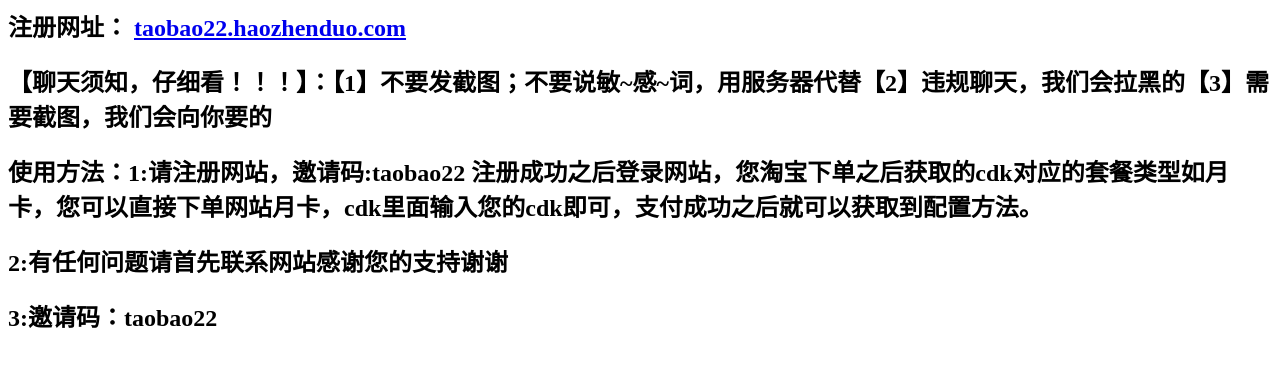
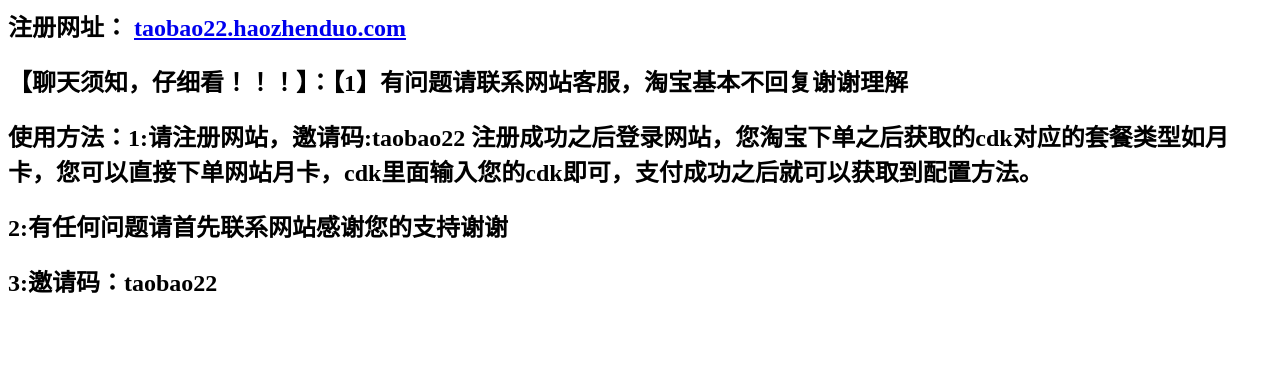
Before and after one commit to taobao22/taobao22.github.io, a plain HTML site: page index.html in a window 1280 px wide. Drawn offline with Linux system fonts and the light colour scheme.

Commit message:
Update index.html

```diff
--- a/index.html
+++ b/index.html
@@ -1,13 +1,13 @@
 <html>
 
 <head>
-    <title>服务器使用方法</title>
+    <title>淘宝服务器-【使用方法，请耐心看完】</title>
 </head>
 
 <body>
 
 <h2>注册网址： <a href="https://taobao22.haozhenduo.com" target="_blank">taobao22.haozhenduo.com</a></h2>
-<h2>【聊天须知，仔细看！！！】：【1】不要发截图；不要说敏~感~词，用服务器代替【2】违规聊天，我们会拉黑的【3】需要截图，我们会向你要的</h2>
+<h2>【聊天须知，仔细看！！！】：【1】有问题请联系网站客服，淘宝基本不回复谢谢理解</h2>
 <h2>使用方法：1:请注册网站，邀请码:taobao22 注册成功之后登录网站，您淘宝下单之后获取的cdk对应的套餐类型如月卡，您可以直接下单网站月卡，cdk里面输入您的cdk即可，支付成功之后就可以获取到配置方法。</h2>
 <h2> 2:有任何问题请首先联系网站感谢您的支持谢谢</h2>
 <h2> 3:邀请码：taobao22</h2>
```
